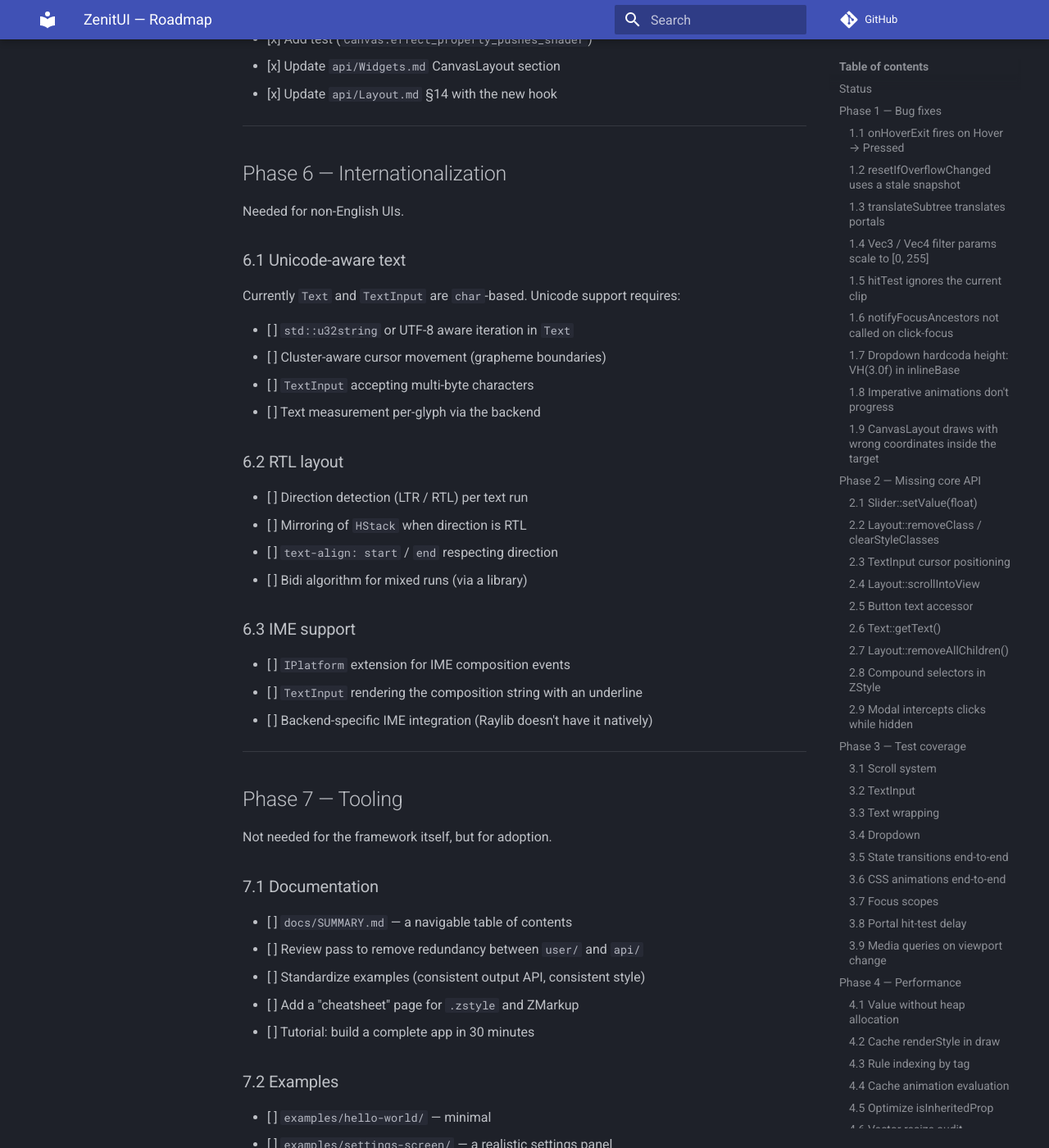
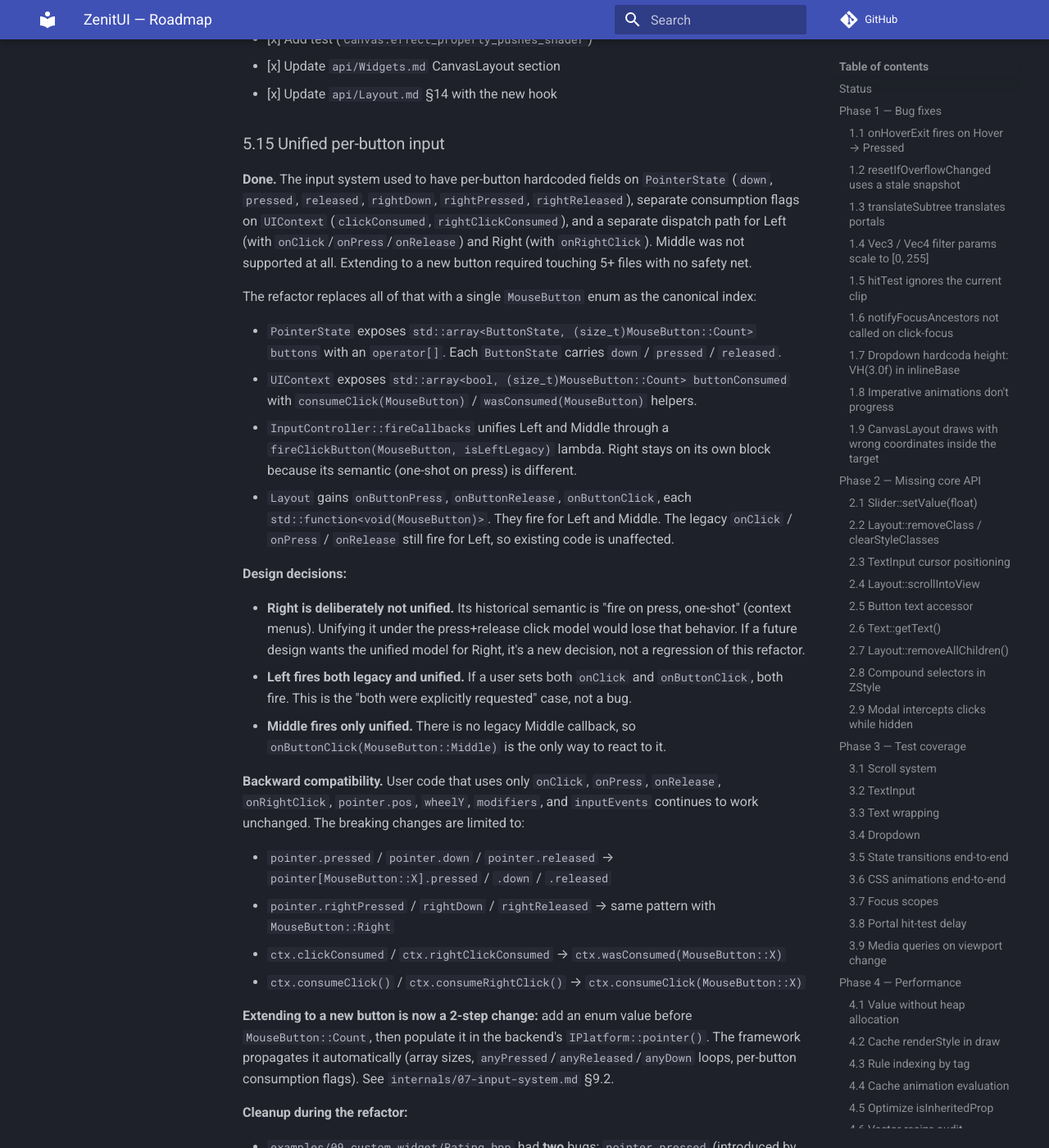
Before and after one commit to zLouis043/ZenitUI, an MkDocs documentation site: the page built from docs/ROADMAP.md, in a window 1280 px wide and 1400 px high, scrolled down 27642 px. Shown: the whole window at 82% size. Built offline with MkDocs 1.6.1 and Material for MkDocs 9.7.7, drawn with Linux system fonts in a browser that asks for light colours; comment, search, counter and statistics services are not loaded; some of the changed text lies outside the part shown.

Commit message:
Updated README.md and ROADMAP.md, preparing for the docs and example commit of the 5.15 of the ROADMAP.md

```diff
--- a/docs/ROADMAP.md
+++ b/docs/ROADMAP.md
@@ -9,7 +9,7 @@ It's derived from a full code + documentation review. The **blocking**
 items (bugs, missing API, critical test gaps) are prioritized. The
 **nice-to-have** items are collected at the end.
 
-Last updated: review pass after the initial documentation.
+Last updated: after the per-button input refactor (§5.15).
 
 ---
 
@@ -1226,6 +1226,104 @@ priority order.
 - [x] Update `api/Widgets.md` CanvasLayout section
 - [x] Update `api/Layout.md` §14 with the new hook
 
+### 5.15 Unified per-button input
+
+**Done.** The input system used to have per-button hardcoded fields on
+`PointerState` (`down`, `pressed`, `released`, `rightDown`,
+`rightPressed`, `rightReleased`), separate consumption flags on
+`UIContext` (`clickConsumed`, `rightClickConsumed`), and a separate
+dispatch path for Left (with `onClick`/`onPress`/`onRelease`) and
+Right (with `onRightClick`). Middle was not supported at all.
+Extending to a new button required touching 5+ files with no
+safety net.
+
+The refactor replaces all of that with a single `MouseButton` enum
+as the canonical index:
+
+- `PointerState` exposes `std::array<ButtonState, (size_t)MouseButton::Count> buttons`
+  with an `operator[]`. Each `ButtonState` carries `down` /
+  `pressed` / `released`.
+- `UIContext` exposes
+  `std::array<bool, (size_t)MouseButton::Count> buttonConsumed`
+  with `consumeClick(MouseButton)` / `wasConsumed(MouseButton)`
+  helpers.
+- `InputController::fireCallbacks` unifies Left and Middle through a
+  `fireClickButton(MouseButton, isLeftLegacy)` lambda. Right stays on
+  its own block because its semantic (one-shot on press) is different.
+- `Layout` gains `onButtonPress`, `onButtonRelease`, `onButtonClick`,
+  each `std::function<void(MouseButton)>`. They fire for Left and
+  Middle. The legacy `onClick` / `onPress` / `onRelease` still fire
+  for Left, so existing code is unaffected.
+
+**Design decisions:**
+
+- **Right is deliberately not unified.** Its historical semantic is
+  "fire on press, one-shot" (context menus). Unifying it under the
+  press+release click model would lose that behavior. If a future
+  design wants the unified model for Right, it's a new decision, not
+  a regression of this refactor.
+- **Left fires both legacy and unified.** If a user sets both
+  `onClick` and `onButtonClick`, both fire. This is the "both were
+  explicitly requested" case, not a bug.
+- **Middle fires only unified.** There is no legacy Middle callback,
+  so `onButtonClick(MouseButton::Middle)` is the only way to react
+  to it.
+
+**Backward compatibility.** User code that uses only `onClick`,
+`onPress`, `onRelease`, `onRightClick`, `pointer.pos`, `wheelY`,
+`modifiers`, and `inputEvents` continues to work unchanged. The
+breaking changes are limited to:
+
+- `pointer.pressed` / `pointer.down` / `pointer.released` →
+  `pointer[MouseButton::X].pressed` / `.down` / `.released`
+- `pointer.rightPressed` / `rightDown` / `rightReleased` → same
+  pattern with `MouseButton::Right`
+- `ctx.clickConsumed` / `ctx.rightClickConsumed` →
+  `ctx.wasConsumed(MouseButton::X)`
+- `ctx.consumeClick()` / `ctx.consumeRightClick()` →
+  `ctx.consumeClick(MouseButton::X)`
+
+**Extending to a new button is now a 2-step change:** add an enum
+value before `MouseButton::Count`, then populate it in the backend's
+`IPlatform::pointer()`. The framework propagates it automatically
+(array sizes, `anyPressed`/`anyReleased`/`anyDown` loops, per-button
+consumption flags). See `internals/07-input-system.md` §9.2.
+
+**Cleanup during the refactor:**
+
+- `examples/09_custom_widget/Rating.hpp` had **two** bugs:
+  `pointer.pressed` (introduced by the refactor) and
+  `pendingTransition = true` (pre-existing — the field moved to
+  `internal_.pendingTransition` at an earlier flag refactor and the
+  example was never updated). Both fixed.
+- `examples/00_demo/SettingsScreen.hpp` had `pointer.pressed` in
+  `onUpdate`. Fixed.
+
+**Known limitation introduced:** `pressTarget` is a single pointer,
+not per-button. A press on Middle overwrites `pressTarget` from a
+still-held Left. Multi-button simultaneous interactions aren't
+supported. In practice, mouse users don't hold two buttons at once,
+and the limitation is documented in
+`internals/07-input-system.md` §10.
+
+- [x] Add `MouseButton` enum (`Left`, `Right`, `Middle`, `Count`) in `CoreTypes.hpp`
+- [x] Rewrite `PointerState` with `std::array<ButtonState, N>` + `operator[]`
+- [x] Add `buttonConsumed` array + `consumeClick` / `wasConsumed` to `UIContext`
+- [x] Rewrite `InputController::fireCallbacks` with `fireClickButton` lambda
+- [x] Add `onButtonPress` / `onButtonRelease` / `onButtonClick` to `Layout`
+- [x] Rewrite `Layout::updateTree` with `anyPressed` / `anyReleased` / `anyDown`
+- [x] Update `RaylibPlatform::pointer()` to populate all three buttons
+- [x] Verify `tests/test_interaction.cpp` covers the new callbacks (5 tests: Middle press, Middle click, Left fires both legacy+unified, Right doesn't fire unified, Middle on empty area)
+- [x] Verify `tests/Mocks.hpp` has `pressMiddle` / `releaseMiddle` / `holdMiddle` helpers
+- [x] Update `docs/internals/07-input-system.md` (§1.1, §1.2, §2.1, §2.4, §2.5, §3.2, §3.3, §3.6, §5.3, §5.4, §7.3, §9.2, §10)
+- [x] Update `docs/internals/02-lifecycle.md` (§3.2, §3.3, §3.6)
+- [x] Update `docs/user/06-events.md` (§2, §3, §3.1, §4, §5, §6.1, §10.2, §14, §15)
+- [x] Update `docs/user/10-custom-widgets.md` (§5.4, §8.1)
+- [x] Verify `docs/api/Layout.md` already documents `onButton*` correctly (no change needed)
+- [x] Verify `docs/api/UIContext.md` already documents `buttonConsumed` array correctly (no change needed)
+- [x] Fix `examples/09_custom_widget/Rating.hpp` (2 bugs)
+- [x] Fix `examples/00_demo/SettingsScreen.hpp` (1 bug)
+
 ---
 
 ## Phase 6 — Internationalization
@@ -1338,6 +1436,7 @@ require a bigger design decision.
 | `renderFrame` doesn't clear the framebuffer | `Layout.cpp` | User is responsible. |
 | `Popup` `closeOnEscape` doesn't reach the popup if focus is elsewhere | `Popup.hpp` | Known limitation. |
 | `Dropdown` doesn't close on `Escape` | `Dropdown.hpp` | Only closes on outside click. |
+| `pressTarget` shared across mouse buttons | `Layout.cpp`, `Input.cpp` | A press on Middle overwrites `pressTarget` from a still-held Left. Multi-button simultaneous drags not supported. |
 
 ---
 
```
Also changed, not shown: README.md (+9 -5 lines).
